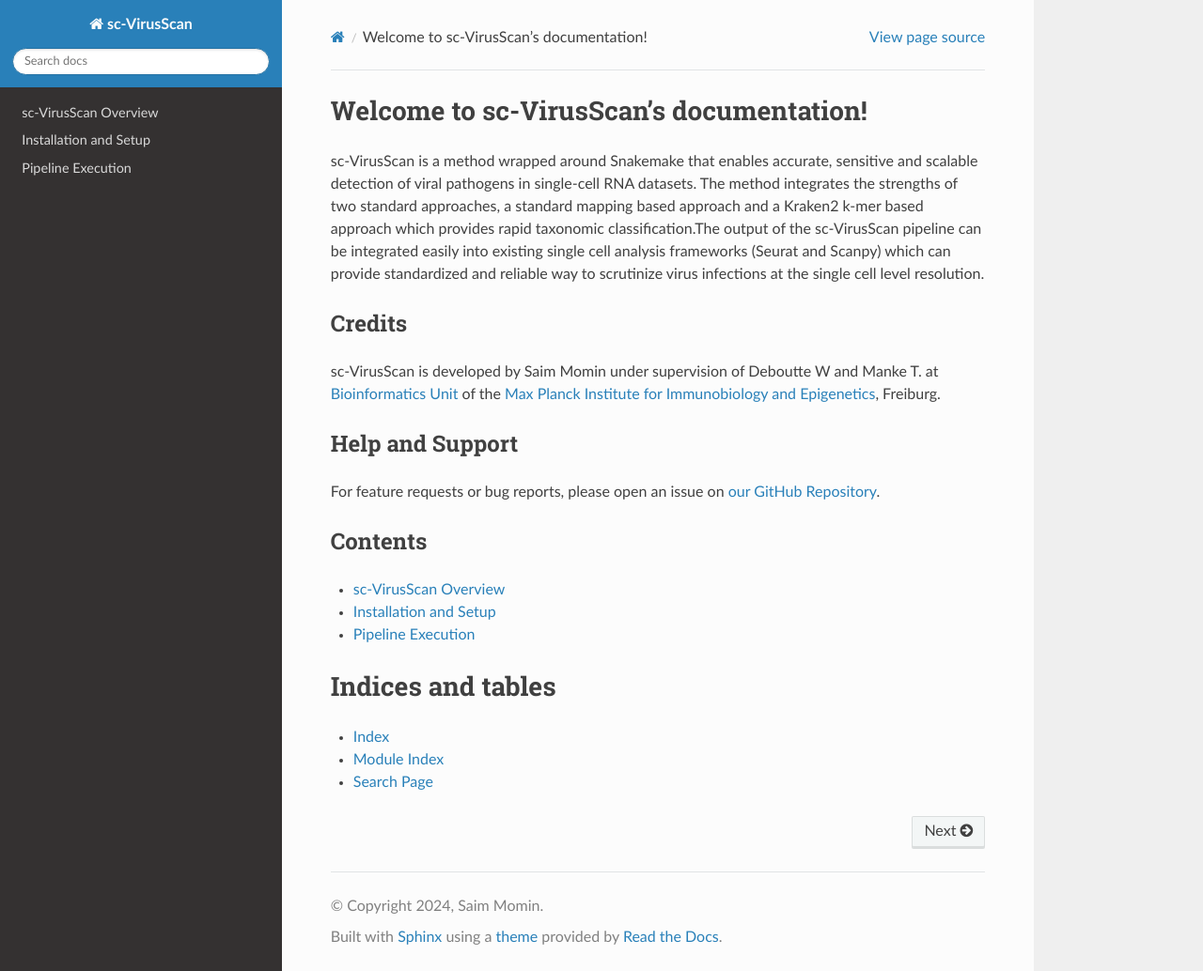
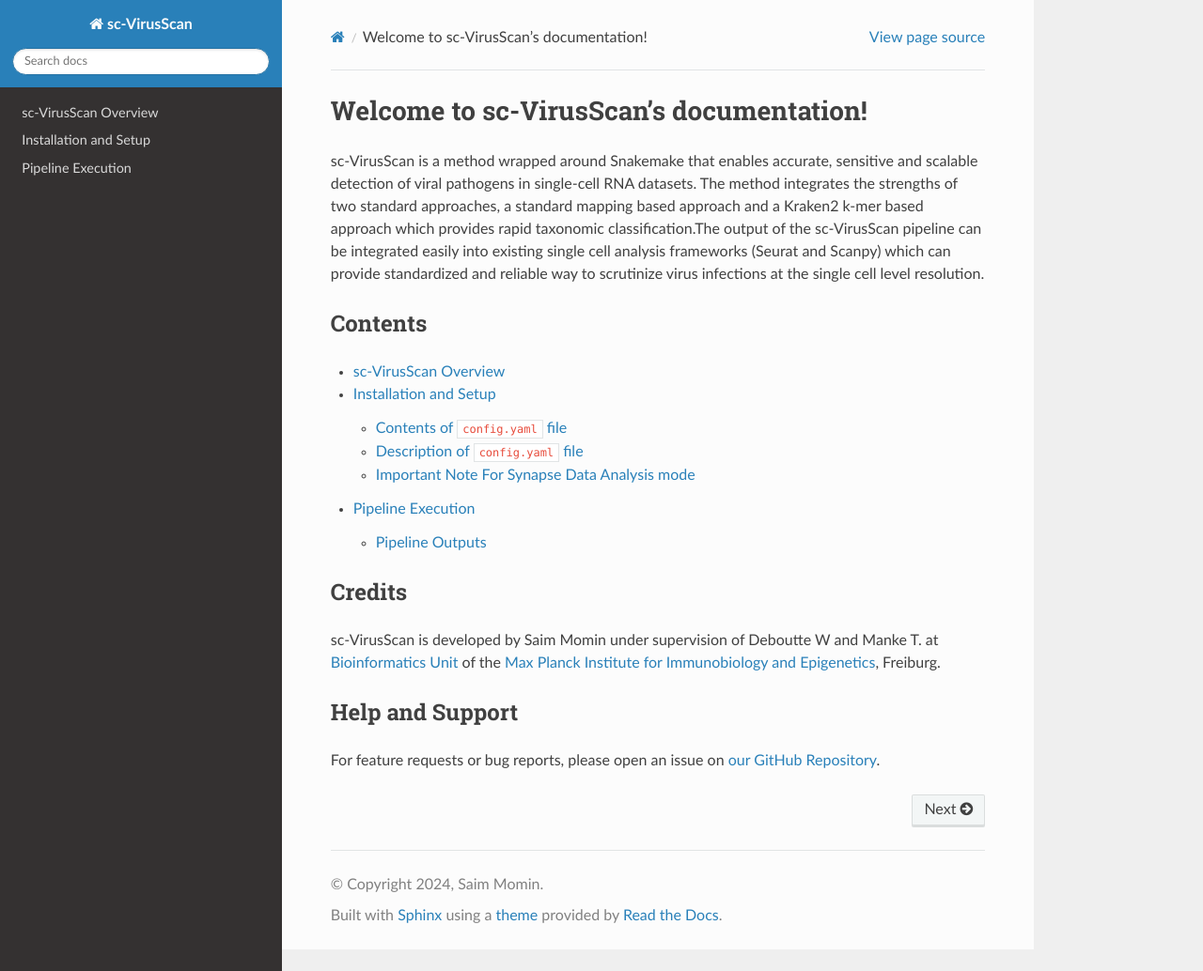
Before and after one commit to maxplanck-ie/sc-VirusScan, a Sphinx documentation site: the page built from docs/index.rst, in a window 1280 px wide and 1034 px high. Shown: the whole window at 94% size. Built offline with Sphinx 7.4.7 and the Read the Docs theme 2.0.0, drawn with Linux system fonts in a browser that asks for light colours.

Commit message:
Update index.rst

```diff
--- a/docs/index.rst
+++ b/docs/index.rst
@@ -9,6 +9,15 @@ Welcome to sc-VirusScan's documentation!
 sc-VirusScan is a method wrapped around Snakemake that enables accurate, sensitive and scalable detection of viral pathogens in single-cell RNA datasets. The method integrates the strengths of two standard approaches, a standard mapping based approach and a Kraken2 k-mer based approach which provides rapid taxonomic classification.The output of the sc-VirusScan pipeline can be integrated easily into existing single cell analysis frameworks (Seurat and Scanpy) which can provide standardized and reliable way to scrutinize virus infections at the single cell level resolution.
 
 
+Contents
+-------------
+.. toctree::
+   :maxdepth: 2
+
+   method.rst
+   installation.rst
+   Pipeline.rst
+
 
 Credits
 -------------
@@ -19,22 +28,3 @@ Help and Support
 ----------------
 
 For feature requests or bug reports, please open an issue on `our GitHub Repository <https://github.com/maxplanck-ie/sc-VirusScan>`__.
-
-
-
-Contents
--------------
-.. toctree::
-   :maxdepth: 1
-
-   method.rst
-   installation.rst
-   Pipeline.rst
-
-
-Indices and tables
-==================
-
-* :ref:`genindex`
-* :ref:`modindex`
-* :ref:`search`
```
